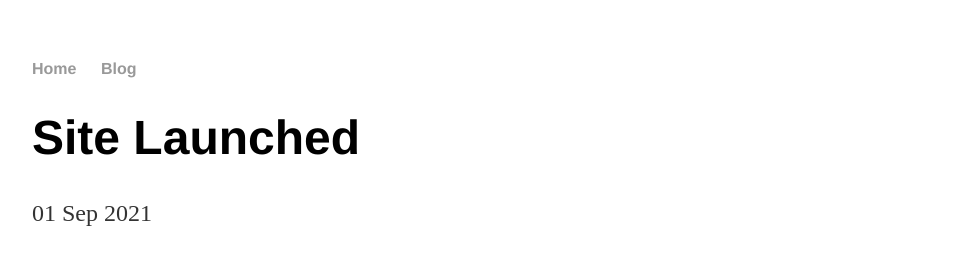
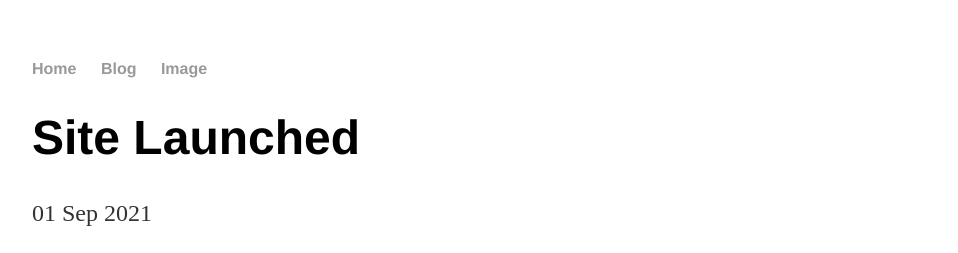
Before and after one commit to Ray20-20/Ray20-20.github.io, a Jekyll site: the page built from _posts/2021-09-01-site-launched.md, in a window 1280 px wide. Shown: the top 253 px of the page, without its empty margins (160-1118 px from the left). Built offline with Jekyll 4.4.1, drawn with Linux system fonts in a browser that asks for light colours.

Commit message:
Update default.html

```diff
--- a/_layouts/default.html
+++ b/_layouts/default.html
@@ -10,6 +10,7 @@
       <ul>
         <li><a href="/">Home</a></li>
         <li><a href="/blog">Blog</a></li>
+        <li><a href=”/image”>Image</a></li>
       </ul>
     </nav>
     <div class="container">
```
